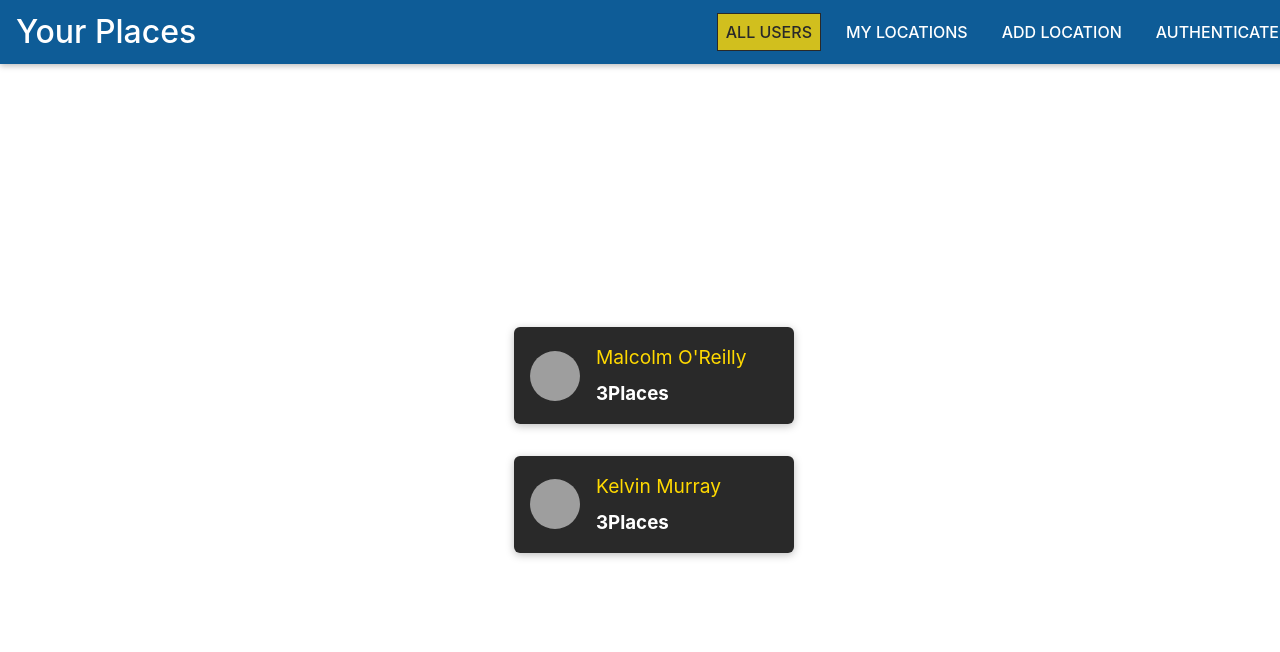
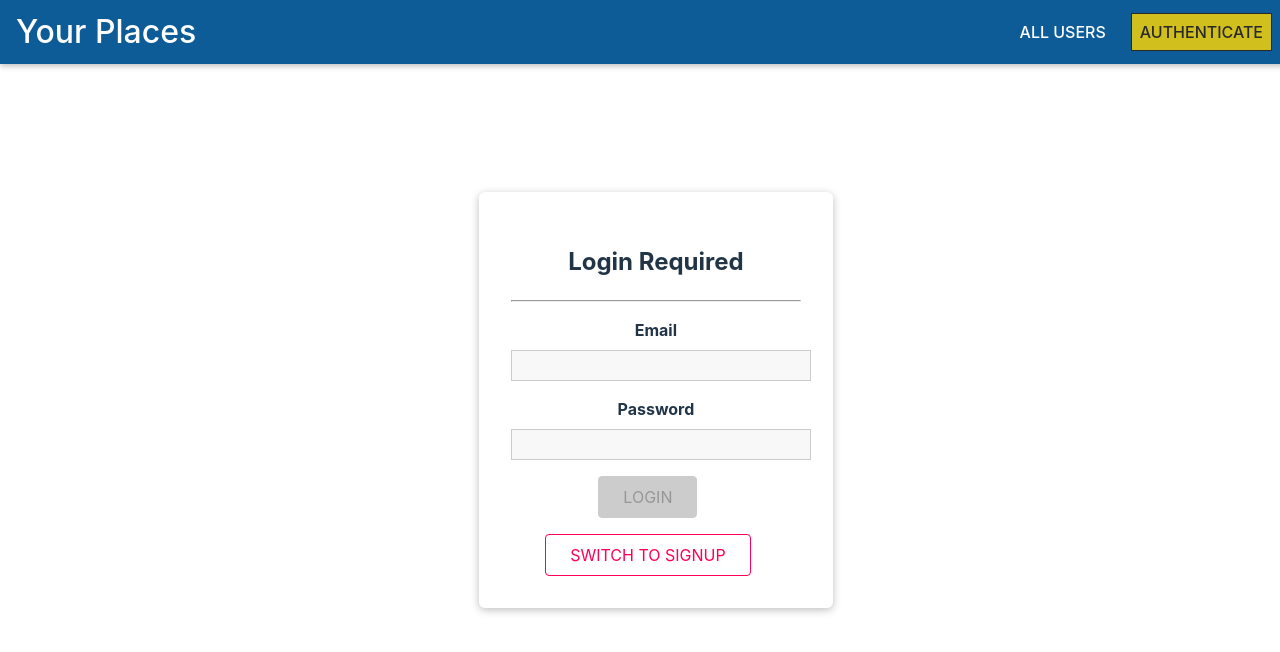
Before and after one commit to hanuz06/travel-memories, a React (Vite) app in the folder frontend/: page /auth in a window 1280 px wide. Before the commit this address led to /. Shown: the top 652 px of the page. Built offline with nearby package versions, Linux system fonts and the light colour scheme; grey boxes are pictures that could not be loaded.

Commit message:
add usecontext

```diff
--- a/frontend/src/App.jsx
+++ b/frontend/src/App.jsx
@@ -1,17 +1,31 @@
 import "./App.css";
 import { BrowserRouter as Router, Route, Redirect, Switch } from "react-router-dom";
+import { useState, useCallback } from "react";
+
+import { AuthContext } from "./shared/context/auth-context";
 
 import Users from "./user/pages/Users";
 import NewLocation from "./locations/pages/NewLocation";
 import MainNavigation from "./shared/components/Navigation/MainNavigation";
 import UserLocations from "./locations/pages/UserLocations";
 import UpdateLocation from "./locations/pages/UpdateLocation";
+import Auth from "./user/pages/Auth";
 
 function App() {
-  return (
-    <Router>
-      <MainNavigation />
-      <main>
+  const [isLoggedIn, setIsLoggedIn] = useState(false);
+
+  const login = useCallback(() => {
+    setIsLoggedIn(true);
+  }, []);
+
+  const logout = useCallback(() => {
+    setIsLoggedIn(false);
+  }, []);
+
+  let routes;
+
+  if (isLoggedIn) {
+    routes = (
       <Switch>
         <Route path="/" exact>
           <Users />
@@ -27,8 +41,31 @@ function App() {
         </Route>
         <Redirect to="/" />
       </Switch>
-      </main>
+    );
+  } else {
+    routes = (
+      <Switch>
+        <Route path="/" exact>
+          <Users />
+        </Route>
+        <Route path="/:userId/locations" exact>
+          <UserLocations />
+        </Route>
+        <Route path="/auth">
+          <Auth />
+        </Route>
+        <Redirect to="/auth" />
+      </Switch>
+    );
+  }
+
+  return (
+    <AuthContext.Provider value={{ isLoggedIn, login, logout }}>
+      <Router>
+        <MainNavigation />
+        <main>{routes}</main>
       </Router>
+    </AuthContext.Provider>
   );
 }
 
--- a/frontend/src/locations/components/LocationItem.jsx
+++ b/frontend/src/locations/components/LocationItem.jsx
@@ -1,13 +1,18 @@
-import { useState } from "react";
+import { useState, useContext } from "react";
+
 import Button from "../../shared/components/FormElements/Button";
 import Card from "../../shared/components/UIElements/Card";
 import Modal from "../../shared/components/UIElements/Modal";
 
+import { AuthContext } from "../../shared/context/auth-context";
 import "./LocationItem.css";
 import Map from "../../shared/components/UIElements/Map";
 
 function LocationItem({ id, image, title, address, description, creatorId, coordinates }) {
+  const auth = useContext(AuthContext);
+
   const [showMap, setShowMap] = useState(false);
+  const [showConfirmModal, setShowConfirmModal] = useState(false);
 
   const openMapHandler = () => {
     setShowMap(true);
@@ -15,6 +20,19 @@ function LocationItem({ id, image, title, address, description, creatorId, coord
 
   const closeMapHandler = () => {
     setShowMap(false);
+  };
+
+  const showDeleteWarningHandler = () => {
+    setShowConfirmModal(true);
+  };
+
+  const cancelDeleteHandler = () => {
+    setShowConfirmModal(false);
+  };
+
+  const confirmDeleteHandler = () => {
+    setShowConfirmModal(false);
+    console.log("Deleting...");
   };
 
   return (
@@ -31,6 +49,24 @@ function LocationItem({ id, image, title, address, description, creatorId, coord
           <Map center={coordinates} zoom={16} />
         </div>
       </Modal>
+      <Modal
+        show={showConfirmModal}
+        onCancel={cancelDeleteHandler}
+        header="Are you sure?"
+        footerClass="place-item__modal-actions"
+        footer={
+          <>
+            <Button inverse onClick={cancelDeleteHandler}>
+              CANCEL
+            </Button>
+            <Button danger onClick={confirmDeleteHandler}>
+              DELETE
+            </Button>
+          </>
+        }
+      >
+        <p>Do you want to proceed and delete this place? Please note that it can&apos;t be undone thereafter.</p>
+      </Modal>
       <li className="place-item">
         <Card className="place-item__content">
           <div className="place-item__image">
@@ -45,8 +81,14 @@ function LocationItem({ id, image, title, address, description, creatorId, coord
             <Button inverse onClick={openMapHandler}>
               VIEW ON MAP
             </Button>
-            <Button to={`/locations/${id}`}>EDIT</Button>
-            <Button danger>DELETE</Button>
+            {auth.isLoggedIn && (
+              <>
+                <Button to={`/locations/${id}`}>EDIT</Button>
+                <Button danger onClick={showDeleteWarningHandler}>
+                  DELETE
+                </Button>
+              </>
+            )}
           </div>
         </Card>
       </li>
--- a/frontend/src/locations/components/LocationList.jsx
+++ b/frontend/src/locations/components/LocationList.jsx
@@ -2,6 +2,7 @@ import "./LocationList.css";
 
 import Card from "../../shared/components/UIElements/Card";
 import LocationItem from "./LocationItem";
+import Button from "../../shared/components/FormElements/Button";
 
 function LocationList({ items }) {
   if (!items?.length) {
@@ -9,12 +10,11 @@ function LocationList({ items }) {
       <div className="place-list center">
         <Card>
           <h2>No locations found. Create a new one.</h2>
-          <button type="button">Share Location</button>
+          <Button to="/locations/new">Share Location</Button>
         </Card>
       </div>
     );
   }
-  console.log("LocationList=", items);
   return (
     <ul className="place-list">
       {items.map((location) => (
--- a/frontend/src/locations/pages/UserLocations.jsx
+++ b/frontend/src/locations/pages/UserLocations.jsx
@@ -7,7 +7,7 @@ import DUMMY_LOCATIONS from "../../shared/util/dummyLocations";
 function UserLocations() {
 
   const userId = useParams().userId;
-
+console.log(userId)
   const loadedLocations = DUMMY_LOCATIONS.filter((location) => location.creator === userId);
 
   return <LocationList items={loadedLocations} />;
--- a/frontend/src/shared/components/Navigation/MainNavigation.css
+++ b/frontend/src/shared/components/Navigation/MainNavigation.css
@@ -42,5 +42,6 @@
 
   .main-navigation__header-nav {
     display: block;
+    margin-right: 1rem;
   }
 }
--- a/frontend/src/shared/components/Navigation/NavLinks.jsx
+++ b/frontend/src/shared/components/Navigation/NavLinks.jsx
@@ -1,21 +1,41 @@
 import { NavLink } from "react-router-dom";
 import "./NavLinks.css";
+import { useContext } from "react";
+
+import { AuthContext } from "../../context/auth-context";
 
 function NavLinks() {
+  const auth = useContext(AuthContext);
+
   return (
     <ul className="nav-links">
       <li>
-        <NavLink to="/">ALL USERS</NavLink>
+        <NavLink to="/" exact>
+          ALL USERS
+        </NavLink>
       </li>
+      {auth.isLoggedIn && (
         <li>
-        <NavLink to="/u1/places">MY LOCATIONS</NavLink>
+          <NavLink to="/u1/locations">MY LOCATIONS</NavLink>
         </li>
+      )}
+      {auth.isLoggedIn && (
         <li>
           <NavLink to="/locations/new">ADD LOCATION</NavLink>
         </li>
+      )}
+      {!auth.isLoggedIn && (
         <li>
           <NavLink to="/auth">AUTHENTICATE</NavLink>
         </li>
+      )}
+      {auth.isLoggedIn && (
+        <li>
+          <button type="button" onClick={auth.logout}>
+            LOGOUT
+          </button>
+        </li>
+      )}
     </ul>
   );
 }
--- /dev/null
+++ b/frontend/src/shared/context/auth-context.js
@@ -0,0 +1,3 @@
+import { createContext } from "react";
+
+export const AuthContext = createContext({ isLoggedIn: false, login: () => {}, logout: () => {} });
--- /dev/null
+++ b/frontend/src/user/pages/Auth.css
@@ -0,0 +1,15 @@
+.authentication__header {
+  color: white;
+  text-align: center;
+}
+
+.authentication {
+  width: 90%;
+  max-width: 25rem;
+  margin: 7rem auto;
+  text-align: center;
+}
+
+.authentication form {
+  margin-bottom: 1rem;
+}
--- /dev/null
+++ b/frontend/src/user/pages/Auth.jsx
@@ -0,0 +1,104 @@
+import { useState, useContext } from "react";
+import Button from "../../shared/components/FormElements/Button";
+import Input from "../../shared/components/FormElements/Input";
+import Card from "../../shared/components/UIElements/Card";
+import { useForm } from "../../shared/hooks/form-hook";
+import { VALIDATOR_EMAIL, VALIDATOR_MINLENGTH, VALIDATOR_REQUIRE } from "../../shared/util/validators";
+import "./Auth.css";
+
+import { AuthContext } from "../../shared/context/auth-context";
+
+const Auth = () => {
+  const auth = useContext(AuthContext);
+
+  const [isLoginMode, setIsLoginMode] = useState(true);
+  const [formState, inputHandler, setFormData] = useForm(
+    {
+      email: {
+        value: "",
+        isValid: false,
+      },
+      password: {
+        value: "",
+        isValid: false,
+      },
+    },
+    false,
+  );
+
+  const switchModelHandler = () => {
+    if (!isLoginMode) {
+      setFormData(
+        {
+          ...formState.inputs,
+          name: undefined,
+        },
+        formState.inputs.email.isValid && formState.inputs.password.isValid,
+      );
+    } else {
+      setFormData(
+        {
+          ...formState.inputs,
+          name: {
+            value: "",
+            isValid: false,
+          },
+        },
+        false,
+      );
+    }
+    setIsLoginMode((prevMode) => !prevMode);
+  };
+
+  const authSubmitHandler = (e) => {
+    e.preventDefault();
+    console.log(formState.inputs);
+    auth.login();
+  };
+
+  return (
+    <Card className="authentication">
+      <h2>Login Required</h2>
+      <hr />
+      <form onSubmit={authSubmitHandler}>
+        {!isLoginMode && (
+          <Input
+            element="input"
+            id="name"
+            type="text"
+            label="Your name"
+            validators={[VALIDATOR_REQUIRE()]}
+            errorText="Please enter a name"
+            onInput={inputHandler}
+          />
+        )}
+        <Input
+          id="email"
+          element="input"
+          type="email"
+          label="Email"
+          validators={[VALIDATOR_EMAIL()]}
+          errorText="Please enter a valid email address."
+          onInput={inputHandler}
+        />
+        <Input
+          id="password"
+          element="input"
+          type="password"
+          label="Password"
+          validators={[VALIDATOR_MINLENGTH(5)]}
+          errorText="Please enter a valid password, min 5 characters"
+          onInput={inputHandler}
+        />
+        <Button type="submit" disabled={!formState.isValid}>
+          {isLoginMode ? "LOGIN" : "SIGNUP"}
+        </Button>
+      </form>
+      <Button inverse onClick={switchModelHandler}>
+        SWITCH TO {isLoginMode ? "SIGNUP" : "LOGIN"}
+      </Button>
+    </Card>
+  );
+};
+
+export default Auth;
--- a/package.json
+++ b/package.json
@@ -4,7 +4,8 @@
   "description": "",
   "main": "index.js",
   "scripts": {
-    "test": "echo \"Error: no test specified\" && exit 1"
+    "test": "echo \"Error: no test specified\" && exit 1",
+    "prepare": "husky ./.husky"
   },
   "author": "",
   "license": "ISC",
```
Also changed, not shown: frontend/.eslintrc.cjs. Lines whose indentation alone changed are shown as unchanged.
